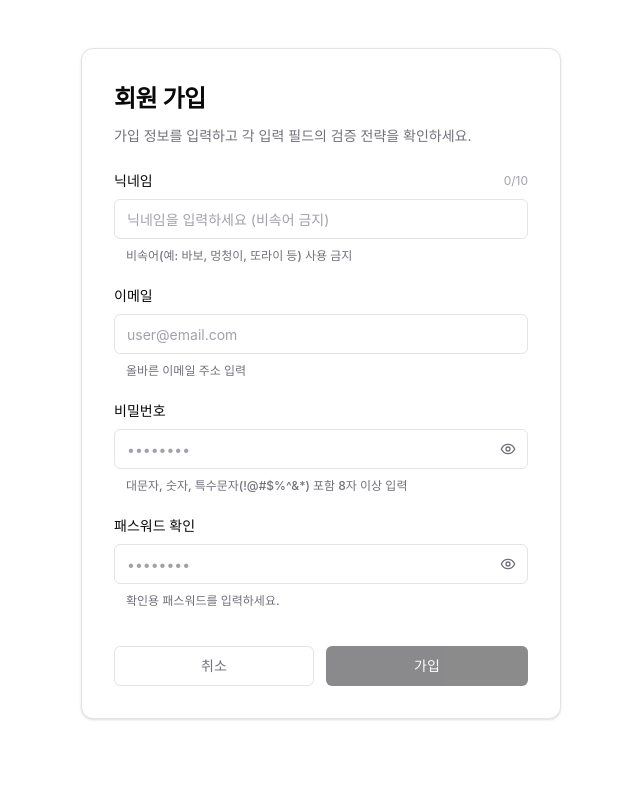
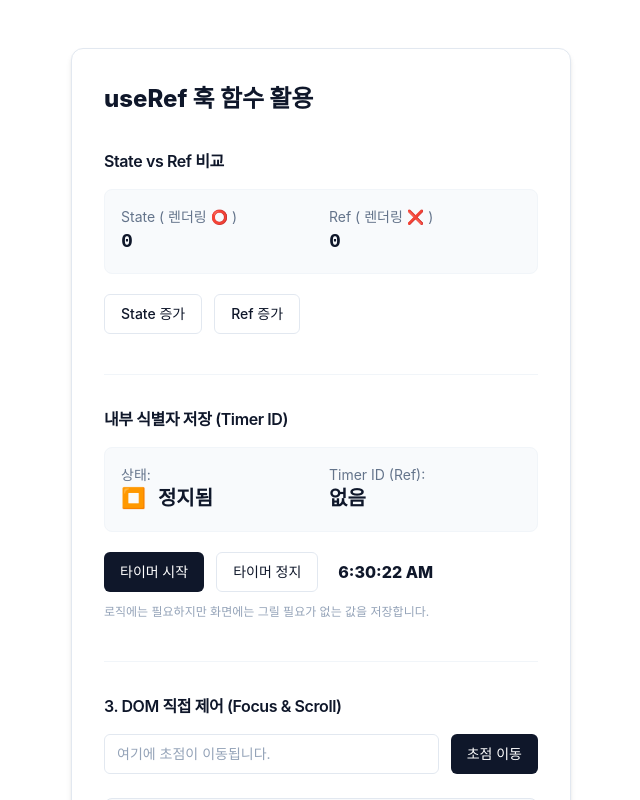
Before and after one commit to sasasak/likelion-16th-react, a React (Vite) app in the folder learning-react/06-폼-핸들링-DOM-참조/: page / in a window 1280 px wide. Shown: the top 800 px of the page, without its empty margins (319-959 px from the left). Built offline with nearby package versions, Linux system fonts and the light colour scheme.

Commit message:
learn. Ref vs State - Ref 렌더링 ❌ - State 렌더링 ⭕️

```diff
--- a/learning-react/06-폼-핸들링-DOM-참조/src/app/index.tsx
+++ b/learning-react/06-폼-핸들링-DOM-참조/src/app/index.tsx
@@ -1,10 +1,10 @@
-import { FormSubmission } from '@/components'
+import { RefStudy } from '@/components'
 import S from './style.module.css'
 
 export default function App() {
   return (
     <div className={S.container}>
-      <FormSubmission />
+      <RefStudy />
     </div>
   )
 }
--- a/learning-react/06-폼-핸들링-DOM-참조/src/components/RefStudy/RefStudy.tsx
+++ b/learning-react/06-폼-핸들링-DOM-참조/src/components/RefStudy/RefStudy.tsx
@@ -1,12 +1,12 @@
 import CounterComparison from './parts/CounterComparison'
 import TimerIdentifier from './parts/TimerIdentifier'
 import DomFocusControl from './parts/DomFocusControl'
-import styles from './RefStudy.module.css'
+import S from './RefStudy.module.css'
 
 export default function RefStudy() {
   return (
-    <div className={styles.container}>
-      <h2 className={styles.mainTitle}>useRef 훅 함수 활용</h2>
+    <div className={S.container}>
+      <h2 className={S.mainTitle}>useRef 훅 함수 활용</h2>
       <CounterComparison />
       <TimerIdentifier />
       <DomFocusControl />
--- a/learning-react/06-폼-핸들링-DOM-참조/src/components/RefStudy/parts/CounterComparison.tsx
+++ b/learning-react/06-폼-핸들링-DOM-참조/src/components/RefStudy/parts/CounterComparison.tsx
@@ -1,3 +1,5 @@
+/* eslint-disable react-hooks/refs */
+import { useRef, useState } from 'react'
 import S from '../RefStudy.module.css'
 
 // --------------------------------------------------------
@@ -10,6 +12,14 @@ import S from '../RefStudy.module.css'
 // --------------------------------------------------------
 
 export default function CounterComparison() {
+  const [countState, setCountState] = useState(0)
+  const handleIncreamentState = () => setCountState((c) => c + 1)
+
+  const countRef = useRef(0) // RefObject { current: 0 }
+  const handleIncreamentRef = () => {
+    console.log(`Ref의 현재 값 ${countRef.current}`)
+    countRef.current += 1
+  }
 
   return (
     <section className={S.section}>
@@ -17,18 +27,25 @@ export default function CounterComparison() {
       <div className={S.display}>
         <div>
           State ( 렌더링 <span aria-label="처리">⭕️</span> ){' '}
-          <strong>{'상태 값'}</strong>
+          <strong>{countState}</strong>
         </div>
         <div>
           Ref ( 렌더링 <span aria-label="안함">❌</span> ){' '}
-          <strong>{'참조 값'}</strong>
+          <strong>{countRef.current}</strong>
         </div>
       </div>
       <div className={S.inputGroup}>
-        <button type="button" className={S.button}>
+        <button
+          type="button"
+          className={S.button}
+          onClick={handleIncreamentState}
+          >
           State 증가
         </button>
-        <button type="button" className={S.button}>
+        <button type="button"
+          className={S.button}
+          onClick={handleIncreamentRef}
+        >
           Ref 증가
         </button>
       </div>
```
